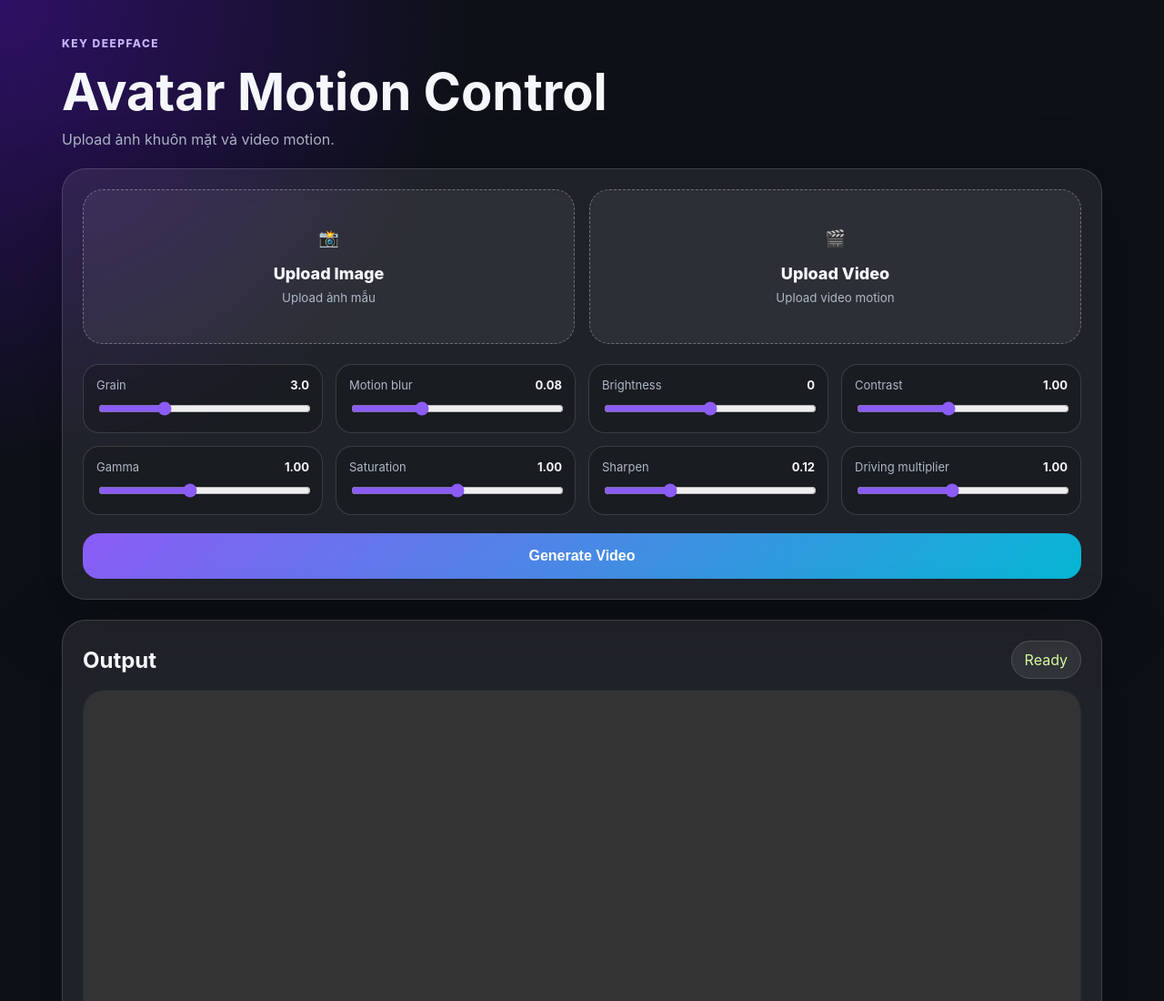
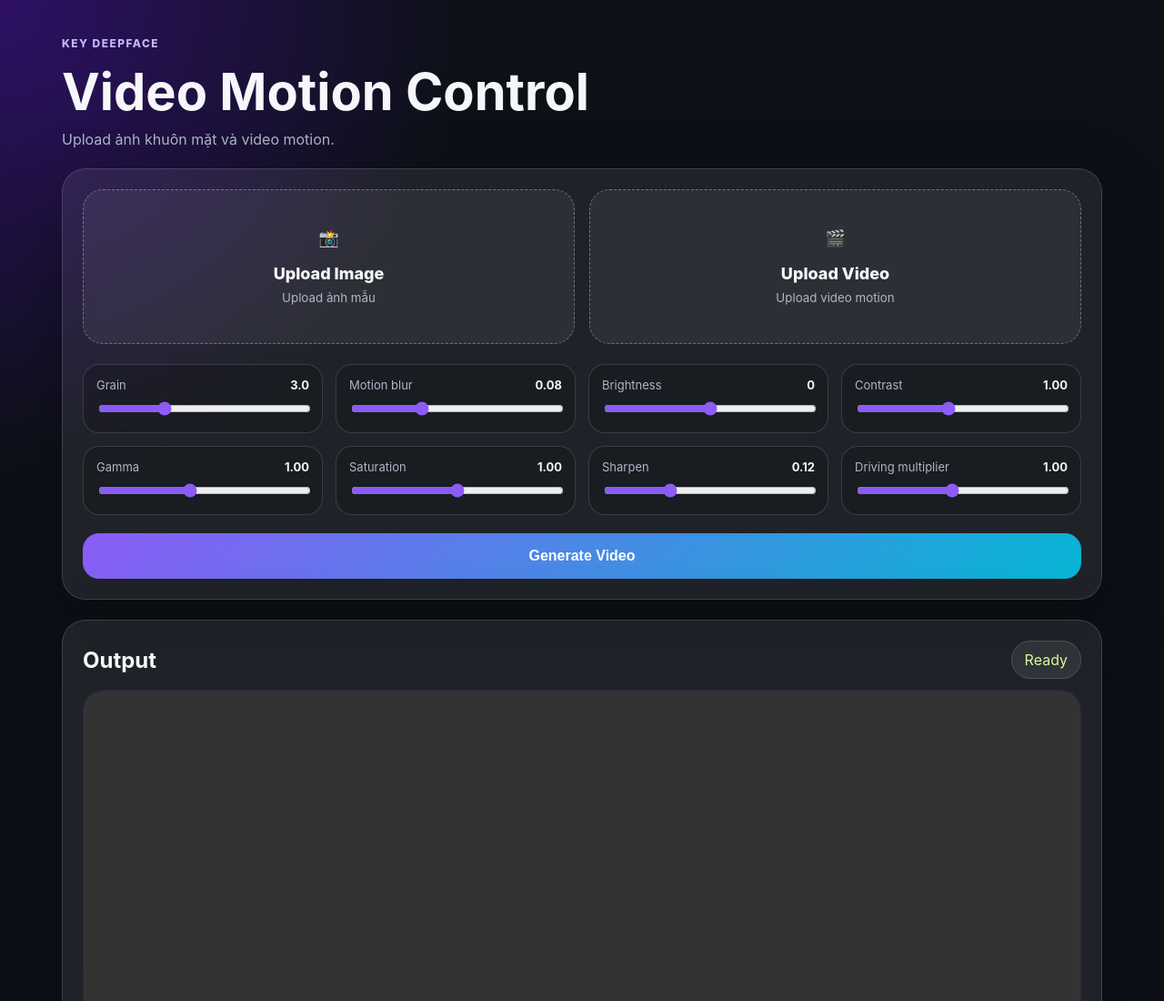
Before and after one commit to levanthanhnhan/key_liveportrait, a website: page public/index.html in a window 1280 px wide. Shown: the top 1100 px of the page at 91% size. Drawn offline with Linux system fonts and the light colour scheme.

```diff
--- a/public/index.html
+++ b/public/index.html
@@ -13,7 +13,7 @@
     <section class="hero">
       <div>
         <p class="eyebrow">Key DeepFace</p>
-        <h1>Avatar Motion Control</h1>
+        <h1>Video Motion Control</h1>
         <p class="subtitle">Upload ảnh khuôn mặt và video motion.</p>
       </div>
     </section>
```
